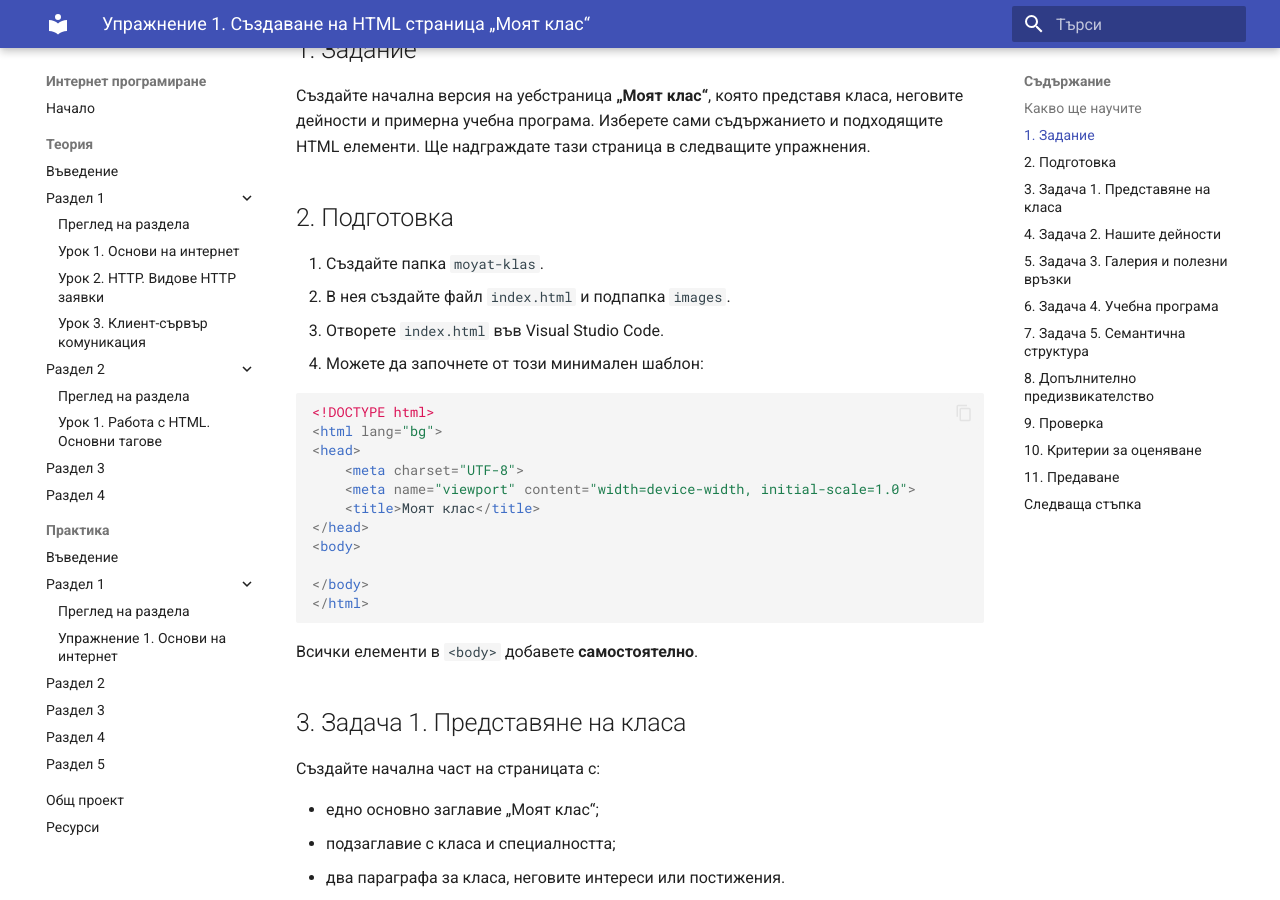
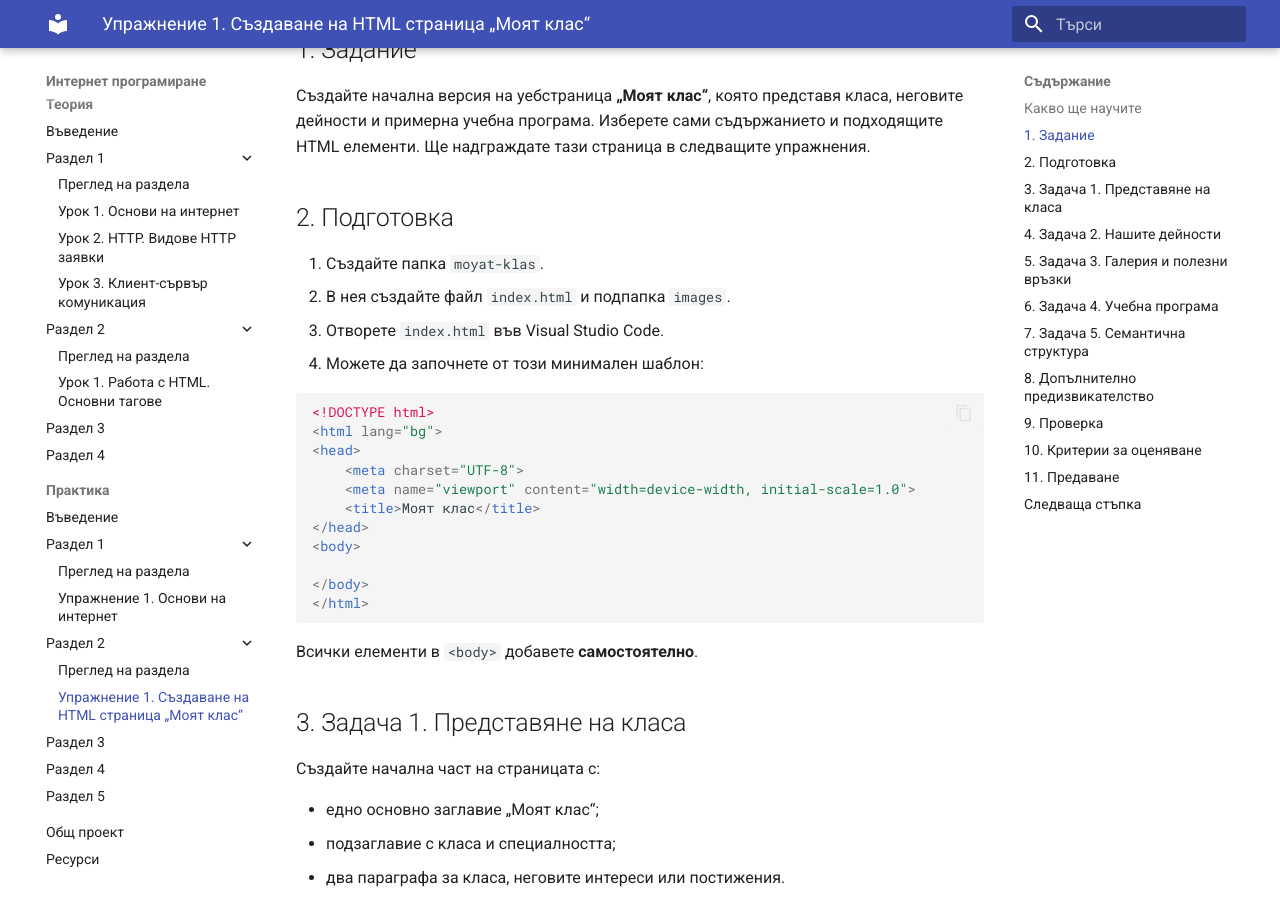
Before and after one commit to IlkoIliev/internet-programirane, an MkDocs documentation site: the page built from docs/praktika/razdel-2/uprazhnenie-01-html.md, in a window 1280 px wide and 900 px high, scrolled down 450 px. Built offline with MkDocs 1.6.1 and Material for MkDocs 9.7.7, drawn with Linux system fonts in a browser that asks for light colours.

Commit message:
Refactor Раздел 2 structure in mkdocs.yml

```diff
--- a/mkdocs.yml
+++ b/mkdocs.yml
@@ -34,7 +34,9 @@ nav:
       - Раздел 1:
           - Преглед на раздела: praktika/razdel-1/index.md
           - "Упражнение 1. Основи на интернет": praktika/razdel-1/uprazhnenie-urok-01-osnovi-na-internet.md
-      - Раздел 2: praktika/razdel-2/index.md
+      - Раздел 2:
+          - Преглед на раздела: praktika/razdel-2/index.md
+          - "Упражнение 1. Създаване на HTML страница „Моят клас“": praktika/razdel-2/uprazhnenie-01-html.md
       - Раздел 3: praktika/razdel-3/index.md
       - Раздел 4: praktika/razdel-4/index.md
       - Раздел 5: praktika/razdel-5/index.md
```
